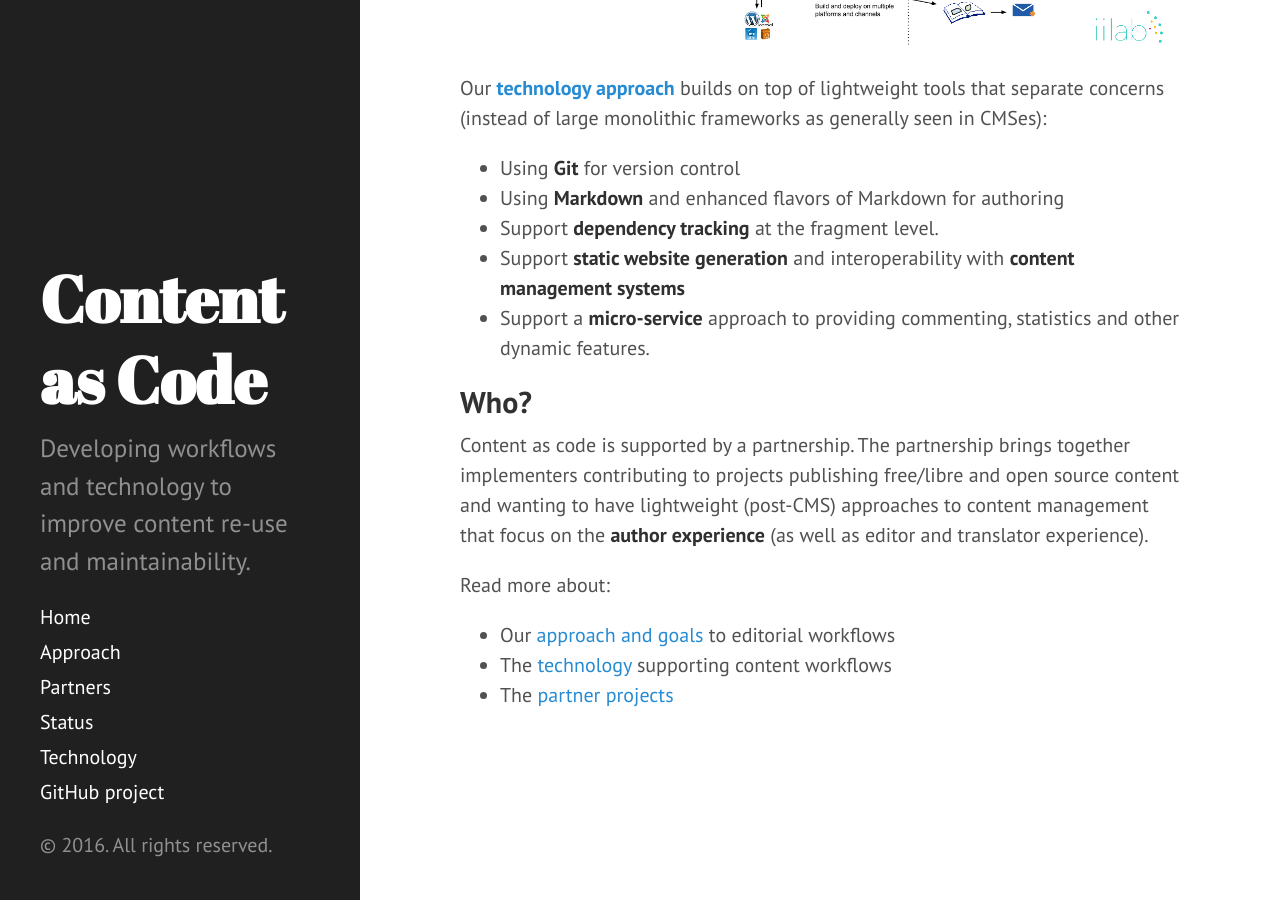
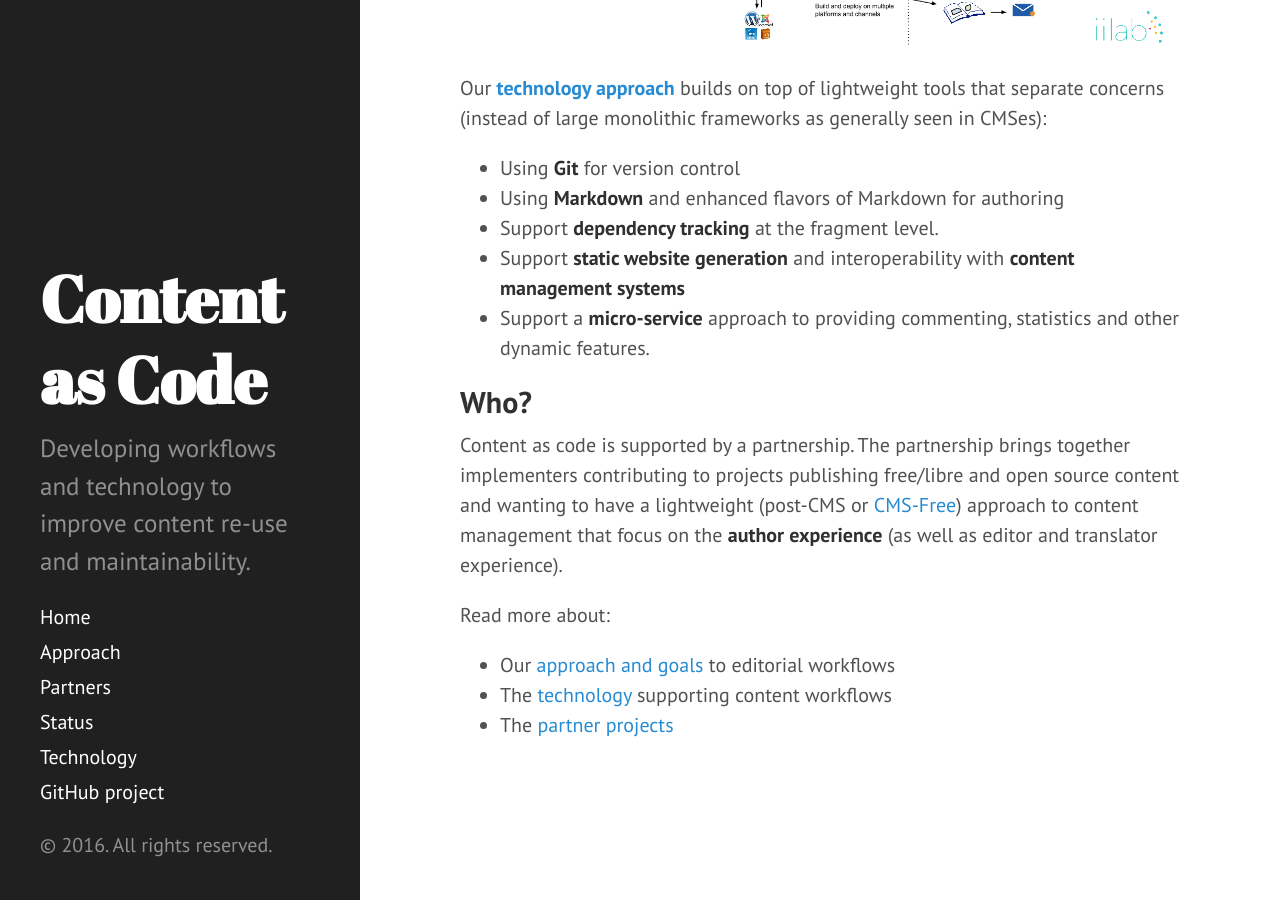
Before and after one commit to iilab/contentascode, a Jekyll site: the page built from index.md, in a window 1280 px wide and 900 px high, scrolled down 1099 px. Built offline with Jekyll 4.4.1, drawn with Linux system fonts in a browser that asks for light colours.

Commit message:
Development Seed had introduced the term CMS-Free in 2012!

```diff
--- a/index.md
+++ b/index.md
@@ -30,7 +30,7 @@ Our [**technology approach**](technology) builds on top of lightweight tools tha
 
 ## Who?
 
-Content as code is supported by a partnership. The partnership brings together implementers contributing to projects publishing free/libre and open source content and wanting to have lightweight (post-CMS) approaches to content management that focus on the **author experience** (as well as editor and translator experience).
+Content as code is supported by a partnership. The partnership brings together implementers contributing to projects publishing free/libre and open source content and wanting to have a lightweight (post-CMS or [CMS-Free](https://developmentseed.org/blog/2012/07/27/build-cms-free-websites/)) approach to content management that focus on the **author experience** (as well as editor and translator experience).
 
 Read more about:
 
```
